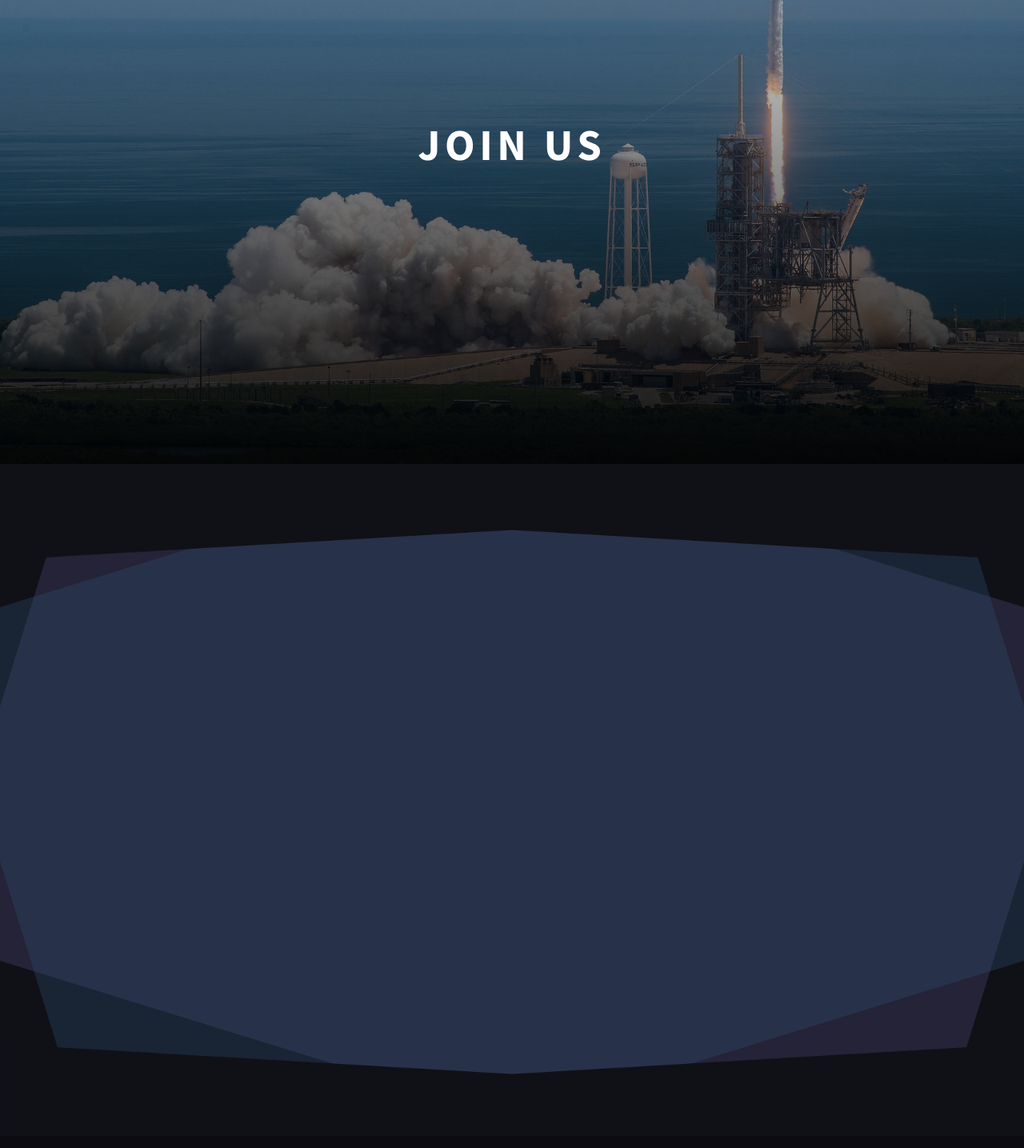
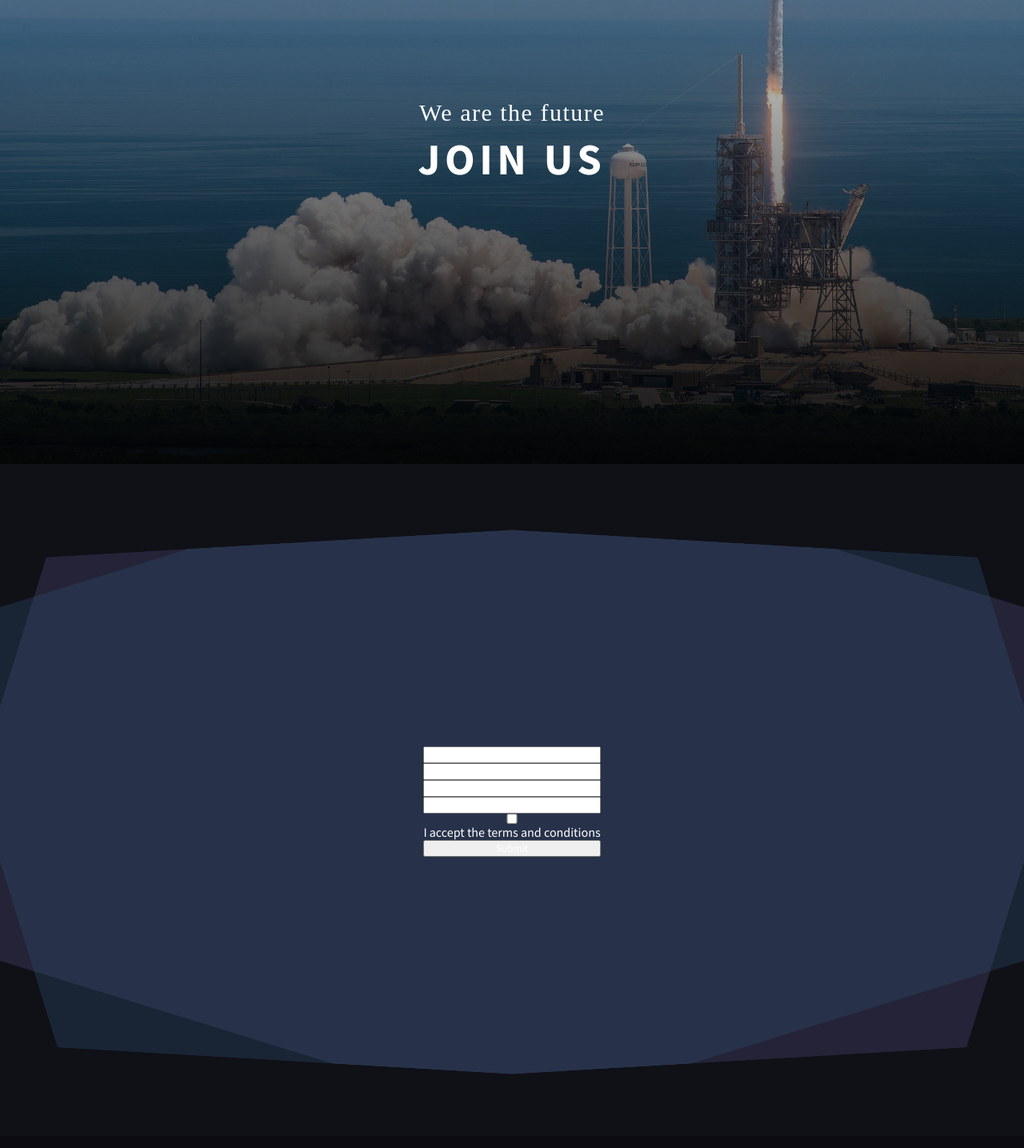
Before and after one commit to vhynot/spacex, a React (Create React App) app: page /careers in a window 1280 px wide. Shown: the part 220-1655 px from the top of the page at 80% size. Built offline with nearby package versions, Linux system fonts and the light colour scheme; the HTML template or start-up script is replaced by a standard one; a web font is replaced by a local one.

Commit message:
Scroll top on switch page, Careers subpage modifications (Formik added)

```diff
--- a/package.json
+++ b/package.json
@@ -3,6 +3,7 @@
   "version": "0.1.0",
   "private": true,
   "dependencies": {
+    "formik": "^2.1.4",
     "leaflet": "^1.6.0",
     "leaflet.tilelayer.colorfilter": "^1.2.5",
     "react": "^16.12.0",
@@ -12,7 +13,8 @@
     "react-router-dom": "^5.1.2",
     "react-scripts": "0.9.5",
     "react-scroll-parallax": "^2.2.0",
-    "styled-components": "^5.0.0"
+    "styled-components": "^5.0.0",
+    "yup": "^0.28.3"
   },
   "devDependencies": {},
   "scripts": {
--- a/src/App.js
+++ b/src/App.js
@@ -7,10 +7,11 @@ import Homepage from "./components/routes/Homepage";
 import About from "./components/routes/about/About";
 import Fleet from "./components/routes/fleet/Fleet";
 import RocketDetails from "./components/routes/fleet/rocketdetails/RocketDetails";
-import Careers from "./components/routes/Careers";
+import Careers from "./components/routes/careers/Careers";
 import History from "./components/routes/History";
 import {ParallaxProvider} from 'react-scroll-parallax';
 import {BrowserRouter as Router, Switch, Route} from 'react-router-dom';
+import ScrollToTop from "./components/window-component/ScrollToTop"
 
 
 function App(){
@@ -18,6 +19,7 @@ function App(){
   return (
     <ParallaxProvider>
       <Router>
+        <ScrollToTop />
         <Navbar />
           <Switch>
             <Route path="/" exact component={Homepage}  />
--- a/src/components/routes/Careers.js
+++ b/src/components/routes/careers/Careers.js
@@ -1,5 +1,6 @@
 import React,{useState, useEffect} from 'react';
-import polygon from '../../img/poly.png';
+import polygon from '../../../img/poly.png';
+import InputForm from './Form'
 
 function Careers() {
   const [winWidth, setWinWidth] = useState(window.innerWidth);
@@ -23,11 +24,15 @@ function Careers() {
       <div>
         <section className="careers-section-1">
           <div className="careers-section-1__title-wrapper">
-            <p className="careers-section-1__title-1">JOIN US</p>
+            <p className="careers-section-1__title-1">We are the future</p>
+            <p className="careers-section-1__title-2">JOIN US</p>
           </div>
         </section>
         <section className="careers-section-2">
           <img className="careers-section-2__polygon" style={extraStyle} src={polygon} alt="pol1" />
+          <div className="careers-section-2__form">
+            <InputForm />
+          </div>
           <img className="careers-section-2__polygon rotate" style={extraStyle} src={polygon} alt="pol2" />
         </section>
       </div>
--- /dev/null
+++ b/src/components/routes/careers/Form.js
@@ -0,0 +1,80 @@
+import React from 'react';
+import { Formik, Form, Field, ErrorMessage} from 'formik';
+import * as Yup from 'yup';
+
+  // And now we can use these
+  function InputForm() {
+    return (
+        <Formik
+          initialValues={{
+            firstName: '',
+            lastName: '',
+            email: '',
+            acceptedTerms: false, // added for our checkbox
+            jobType: '', // added for our select
+          }}
+          validationSchema={Yup.object({
+            firstName: Yup.string()
+              .max(15, 'Must be 15 characters or less')
+              .required('Required'),
+            lastName: Yup.string()
+              .max(20, 'Must be 20 characters or less')
+              .required('Required'),
+            email: Yup.string()
+              .email('Invalid email address')
+              .required('Required'),
+            acceptedTerms: Yup.boolean()
+              .required('Required')
+              .oneOf([true], 'You must accept the terms and conditions.'),
+            jobType: Yup.string()
+              .oneOf(
+                ['Engineer', 'Developer', 'Product', 'Other'],
+                'Invalid Job Type'
+              )
+              .required('Required'),
+          })}
+          onSubmit={() => {
+            setTimeout(() => {
+              console.log("done")
+            }, 400);
+          }}
+        >
+          <Form>
+            <Field
+              label="First Name"
+              name="firstName"
+              type="text"
+            />
+            <ErrorMessage name="firstName"/>
+            <Field
+              label="Last Name"
+              name="lastName"
+              type="text"
+            />
+            <ErrorMessage name="lastName"/>
+            <Field
+              label="Email Address"
+              name="email"
+              type="email"
+            />
+            <ErrorMessage name="email"/>
+            <select label="Job Type" name="jobType">
+              <option value="">Select a job type</option>
+              <option value="designer">Designer</option>
+              <option value="developer">Developer</option>
+              <option value="product">Product Manager</option>
+              <option value="other">Other</option>
+            </select>
+            <ErrorMessage name="jobType"/>
+            <input
+                name="acceptedTerms"
+                type="checkbox"/>
+                I accept the terms and conditions
+            <ErrorMessage name="acceptedTerms"/>
+            <button type="submit">Submit</button>
+          </Form>
+        </Formik>
+    );
+  };
+
+export default InputForm;
--- /dev/null
+++ b/src/components/window-component/ScrollToTop.js
@@ -0,0 +1,12 @@
+import { useEffect } from "react";
+import { useLocation } from "react-router-dom";
+
+export default function ScrollToTop() {
+  const { pathname } = useLocation();
+
+  useEffect(() => {
+    window.scrollTo(0, 0);
+  }, [pathname]);
+
+  return null;
+}
--- a/src/stylesheets/careers/careers.scss
+++ b/src/stylesheets/careers/careers.scss
@@ -24,9 +24,19 @@
     }
     &__title-1 {
         position: absolute;
+        font-size: 30px;
+        font-family: SansProLight;
+        letter-spacing: 0.05em ;
+        top: 43%;
+        animation: title-anim-1 3s ease;
+    }
+    &__title-2 {
+        position: absolute;
         font-size: 55px;
         font-family: SansProBold;
-        letter-spacing: 0.1em;
+        letter-spacing: 0.1em ;
+        top: 48%;
+        animation: title-anim-2 3s ease;
     }
 }
 
@@ -50,6 +60,14 @@
         animation-direction: reverse;
         background:rgba(46, 86, 118, 0.308);
     }
+    &__form {
+        display: flex;
+        position: relative;
+        z-index: 6;
+        justify-content: center;
+        align-items: center;
+        height: 72%;
+    }
     &__polygon {
         overflow: visible;
         width: 100vw;
@@ -60,9 +78,13 @@
     }
 }
 
+form {
+    display: flex;
+    flex-direction: column;
+}
+
 .rotate {
     transform: rotate(180deg);
-    bottom: -72%;
 }
 
 @keyframes squares{
@@ -73,3 +95,35 @@
         transform:rotate(360deg);
     }
 }
+
+@keyframes title-anim-1{
+    0% {
+        opacity: 0;
+        top: 48%;
+        font-size: 45px;
+        letter-spacing: 0.1em;
+    }
+    80% {
+        opacity: 1;
+        top: 48%;
+        font-size: 45px;
+        letter-spacing: 0.1em;
+
+    }
+    100%{
+        top: 43%;
+        font-size: 30px;
+        letter-spacing: 0.05em;
+    }
+}
+@keyframes title-anim-2{
+    0% {
+        opacity: 0;
+    }
+    80% {
+        opacity: 0;
+    }
+    100%{
+        opacity: 1;
+    }
+}
--- a/src/stylesheets/style.css
+++ b/src/stylesheets/style.css
@@ -1718,9 +1718,22 @@ div.leaflet-control-attribution.leaflet-control {
 
 .careers-section-1__title-1 {
   position: absolute;
+  font-size: 30px;
+  font-family: SansProLight;
+  letter-spacing: 0.05em;
+  top: 43%;
+  -webkit-animation: title-anim-1 3s ease;
+          animation: title-anim-1 3s ease;
+}
+
+.careers-section-1__title-2 {
+  position: absolute;
   font-size: 55px;
   font-family: SansProBold;
   letter-spacing: 0.1em;
+  top: 48%;
+  -webkit-animation: title-anim-2 3s ease;
+          animation: title-anim-2 3s ease;
 }
 
 .careers-section-2 {
@@ -1748,6 +1761,21 @@ div.leaflet-control-attribution.leaflet-control {
   background: rgba(46, 86, 118, 0.308);
 }
 
+.careers-section-2__form {
+  display: -webkit-box;
+  display: -ms-flexbox;
+  display: flex;
+  position: relative;
+  z-index: 6;
+  -webkit-box-pack: center;
+      -ms-flex-pack: center;
+          justify-content: center;
+  -webkit-box-align: center;
+      -ms-flex-align: center;
+          align-items: center;
+  height: 72%;
+}
+
 .careers-section-2__polygon {
   overflow: visible;
   width: 100vw;
@@ -1757,10 +1785,19 @@ div.leaflet-control-attribution.leaflet-control {
   z-index: 6;
 }
 
+form {
+  display: -webkit-box;
+  display: -ms-flexbox;
+  display: flex;
+  -webkit-box-orient: vertical;
+  -webkit-box-direction: normal;
+      -ms-flex-direction: column;
+          flex-direction: column;
+}
+
 .rotate {
   -webkit-transform: rotate(180deg);
           transform: rotate(180deg);
-  bottom: -72%;
 }
 
 @-webkit-keyframes squares {
@@ -1782,6 +1819,70 @@ div.leaflet-control-attribution.leaflet-control {
   100% {
     -webkit-transform: rotate(360deg);
             transform: rotate(360deg);
+  }
+}
+
+@-webkit-keyframes title-anim-1 {
+  0% {
+    opacity: 0;
+    top: 48%;
+    font-size: 45px;
+    letter-spacing: 0.1em;
+  }
+  80% {
+    opacity: 1;
+    top: 48%;
+    font-size: 45px;
+    letter-spacing: 0.1em;
+  }
+  100% {
+    top: 43%;
+    font-size: 30px;
+    letter-spacing: 0.05em;
+  }
+}
+
+@keyframes title-anim-1 {
+  0% {
+    opacity: 0;
+    top: 48%;
+    font-size: 45px;
+    letter-spacing: 0.1em;
+  }
+  80% {
+    opacity: 1;
+    top: 48%;
+    font-size: 45px;
+    letter-spacing: 0.1em;
+  }
+  100% {
+    top: 43%;
+    font-size: 30px;
+    letter-spacing: 0.05em;
+  }
+}
+
+@-webkit-keyframes title-anim-2 {
+  0% {
+    opacity: 0;
+  }
+  80% {
+    opacity: 0;
+  }
+  100% {
+    opacity: 1;
+  }
+}
+
+@keyframes title-anim-2 {
+  0% {
+    opacity: 0;
+  }
+  80% {
+    opacity: 0;
+  }
+  100% {
+    opacity: 1;
   }
 }
 
```
Also changed, not shown: 1 other file (tests, documents, lock files or other folders).
